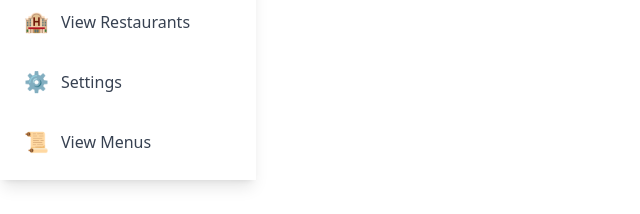
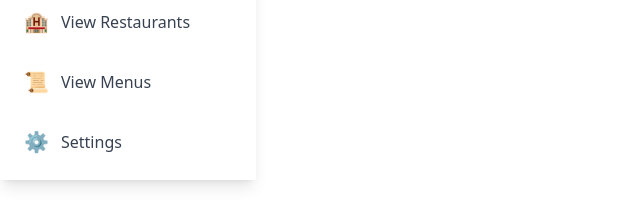
Before and after one commit to aadheil/menucard, a React (Create React App) app: page /dashboard/super-admin in a window 1280 px wide. Shown: the part 141-355 px from the top of the page, without its empty margins (0-640 px from the left). Built offline with nearby package versions, Linux system fonts and the light colour scheme.

Commit message:
menu arrangement

```diff
--- a/src/Super-admin/SidebarSA.jsx
+++ b/src/Super-admin/SidebarSA.jsx
@@ -13,8 +13,8 @@ const SidebarSA = ({ isSidebarOpen, toggleSidebar }) => {
   const menuItems = [
     { label: "Add Menu", path: "/dashboard/super-admin/add-menu", icon: "🍽️" },
     { label: "View Restaurants", path: "/dashboard/super-admin/view-restaurants", icon: "🏨" },
-    { label: "Settings", path: "/dashboard/super-admin/settings", icon: "⚙️" },
-    { label: "View Menus", path: "/dashboard/super-admin/menus", icon: "📜" },  // Updated path
+    { label: "View Menus", path: "/dashboard/super-admin/menus", icon: "📜" },
+    { label: "Settings", path: "/dashboard/super-admin/settings", icon: "⚙️" },  // Updated path
   ];
 
   return (
```
